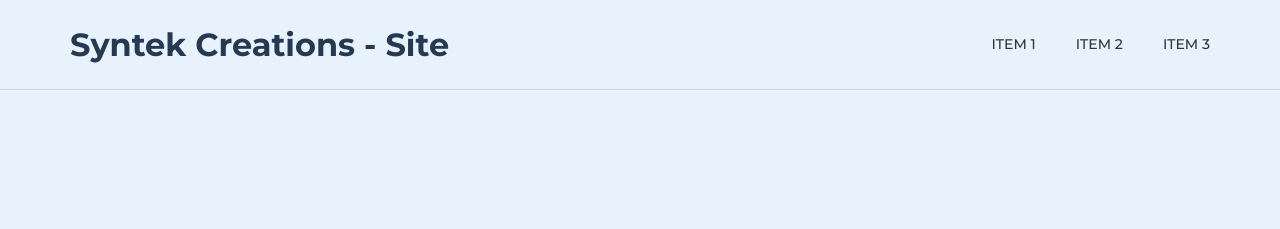
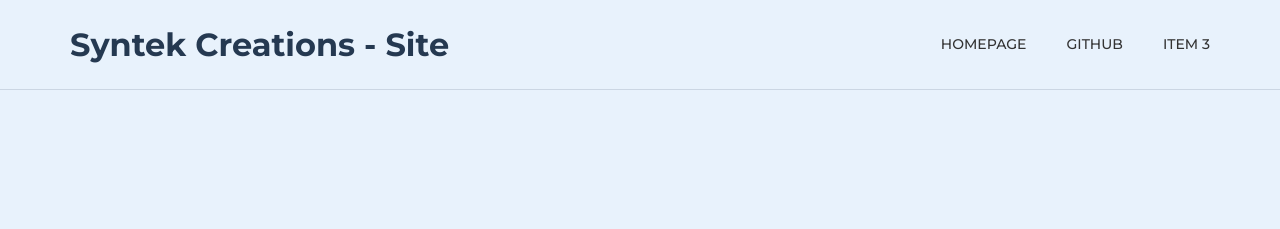
Before and after one commit to SyntekCreations/Site, a Jekyll site: the page built from default.md, in a window 1280 px wide. Shown: the top 229 px of the page. Built offline with Jekyll 4.4.1, drawn with Linux system fonts in a browser that asks for light colours; some web fonts are replaced.

Commit message:
Update _config.yml

```diff
--- a/_config.yml
+++ b/_config.yml
@@ -5,12 +5,12 @@
     header:
         logo:
             text: Syntek Creations - Site
-            image:
+            image: logo.png
         nav:
-            - item_name: Item 1
-              item_url: '#'
-            - item_name: Item 2
-              item_url: '#'
+            - item_name: Homepage
+              item_url: 'https://syntekcreations.github.io/Site/'
+            - item_name: Github
+              item_url: 'https://github.com/SyntekCreations'
             - item_name: Item 3
               item_url: '#'
     footer:
```
